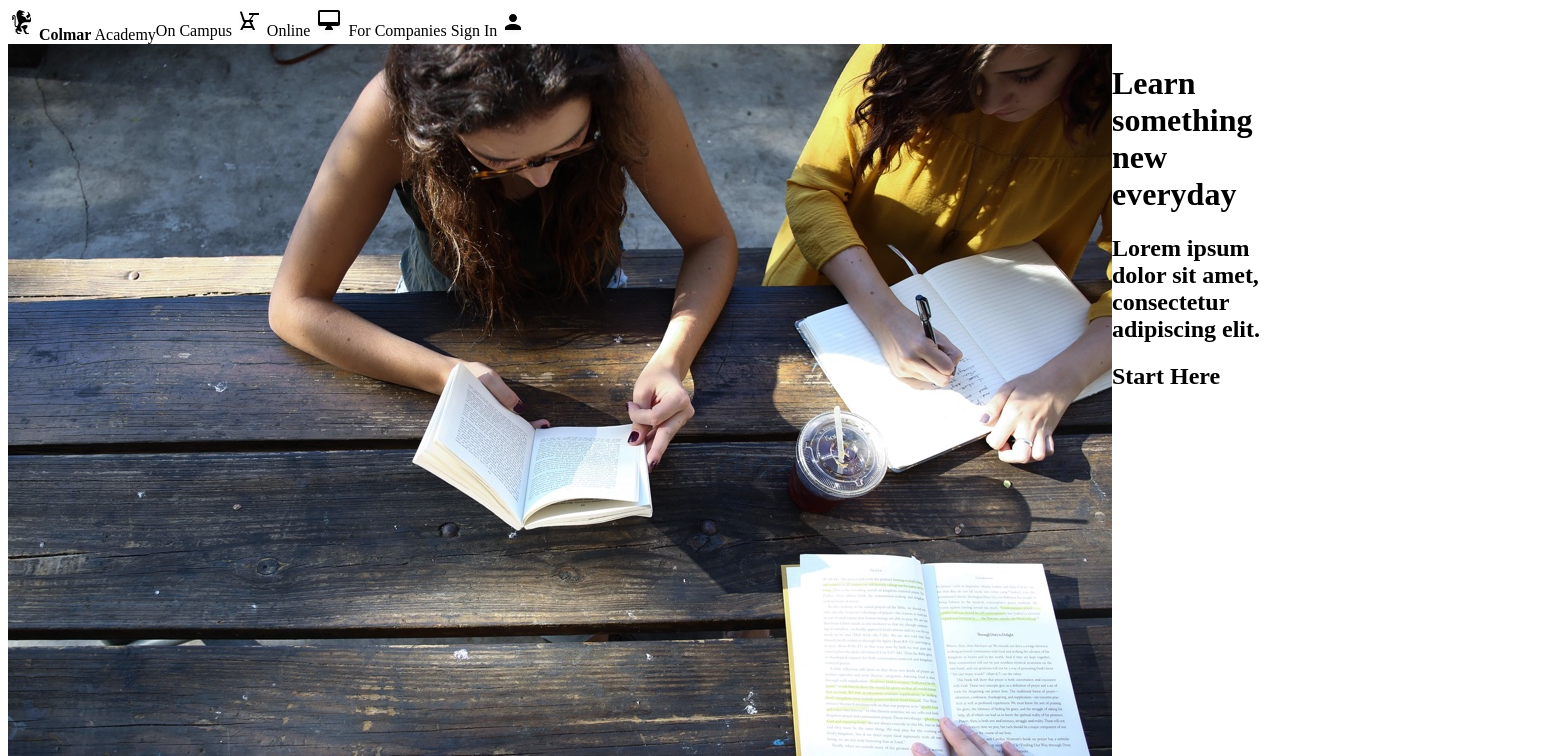
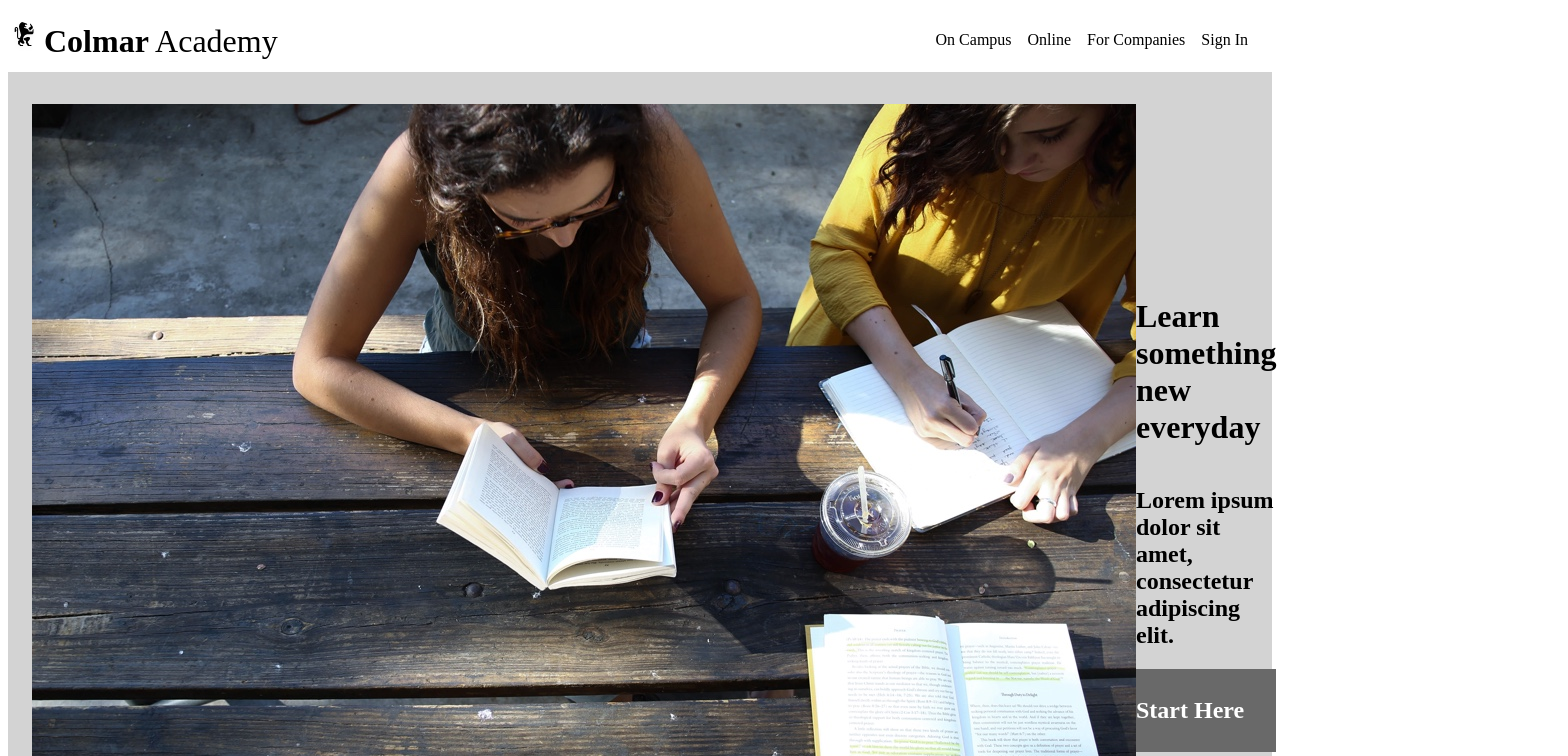
Before and after one commit to sjbingham80/colmar, a plain HTML site: page index.html in a window 1280 px wide. Shown: the top 756 px of the page, 1568 px wide, since content can reach past the window. Drawn offline with Linux system fonts and the light colour scheme.

Commit message:
Add more css

```diff
--- a/css/style.css
+++ b/css/style.css
@@ -1,19 +1,81 @@
 /* Universal Styles */
 
 /* header */
+header {
+
+}
+
 .header-container {
   display: flex;
+  height: 64px;
+  width: 100%;
+  align-items: center;
+  justify-content: space-between;
+
+}
+
+.logo img {
+  height: 32px;
+  width: 32px;
+}
+
+.logo span{
+  font-size: 32px;
+}
+
+.header-container nav ul {
+  display: flex;
+  list-style: none;
+}
+
+nav {
+  padding-right: 24px;
+}
+
+ul li {
+  padding-left: 16px;
+
+}
+
+@media only screen and (min-width: 760px )  {
+  header .mobile {
+    display: none;
+  }
 }
 
 
 /*banner  */
 .banner-container {
   display: flex;
+  padding: 32px 24px;
+  background-color: lightgray;
+}
+
+.banner-container .text {
+  display: flex;
+  margin: auto;
+  flex-direction: column;
+  align-items: center;
+  flex-wrap: wrap;
+}
+
+.button {
+  background-color: dimgray;
+  color: white;
+  padding-top: 8px;
+  padding-bottom: 8px;
+  width: 100%
+
 }
 
 /*about*/
 .about-container {
   display: flex;
+  padding-top: 32px;
+  padding-bottom: 32px;
+  padding-left: 24px;
+  width: 100%;
+
 }
 
 .first {
@@ -40,6 +102,12 @@
 
 /* courses */
 .course-container {
+padding-top: 32px;
+padding-bottom: 32px;
+background-color: lightgray;
+padding-left: 72px;
+width: 100%;
+
 
 }
 
@@ -50,10 +118,13 @@
 .courses {
   display: flex;
   flex-wrap: wrap;
+
+
 }
 
 .course {
   width: 30%;
+  background-color: white;
 }
 
 
--- a/index.html
+++ b/index.html
@@ -13,15 +13,21 @@
       <span><strong>Colmar</strong> Academy</span>
       </div>
 
-      <div class="nav">
-        <span>On Campus</span>
+      <nav class="desktop">
+        <ul>
+        <li>On Campus</li>
+        <li>Online</li>
+        <li>For Companies</li>
+        <li>Sign In</li>
+        </ul>
+      </nav>
+
+      <nav class="mobile">
         <img src="./css/resources/ic-on-campus.svg" alt="">
-        <span>Online</span>
         <img src="./css/resources/ic-online.svg" alt="">
-        <span>For Companies</span>
-        <span>Sign In</span>
         <img src="./css/resources/ic-login.svg" alt="">
-      </div>
+      </nav>
+
   </header>
 
     <!--Banner Section-->
```
